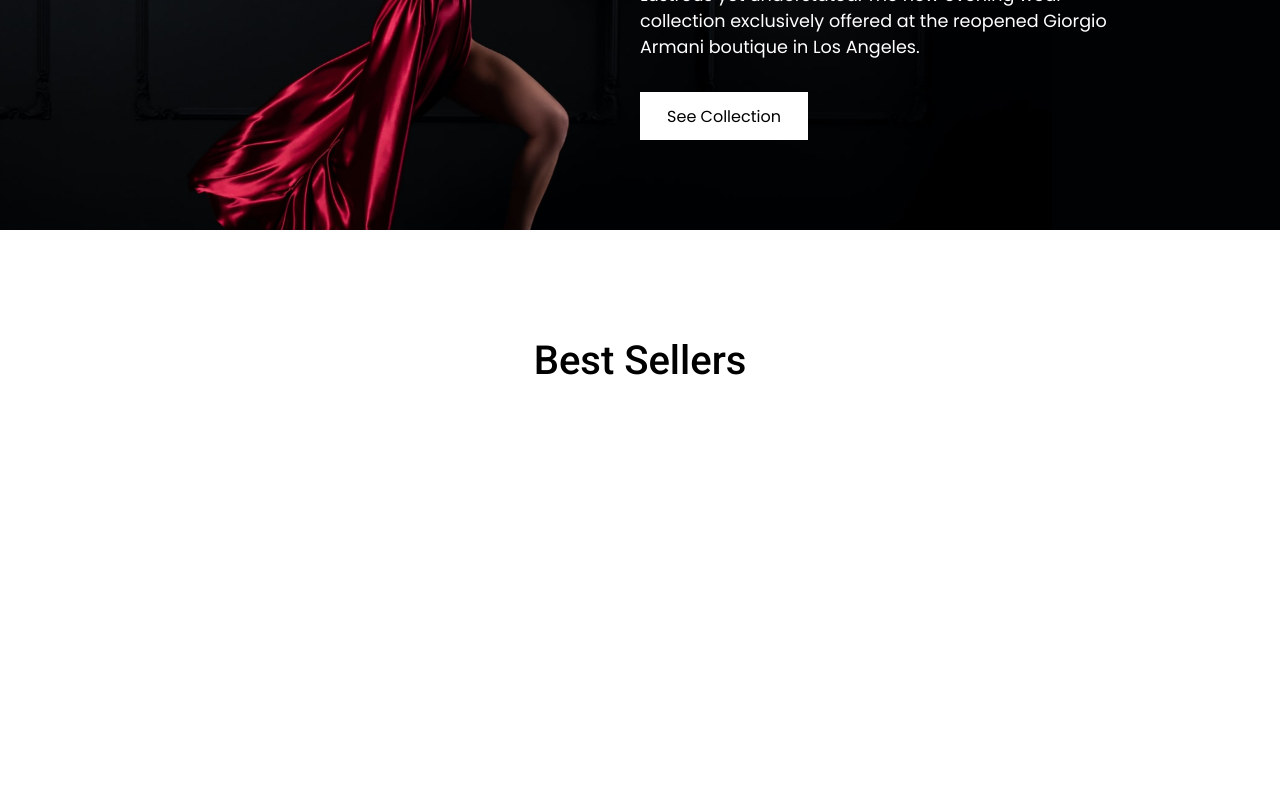
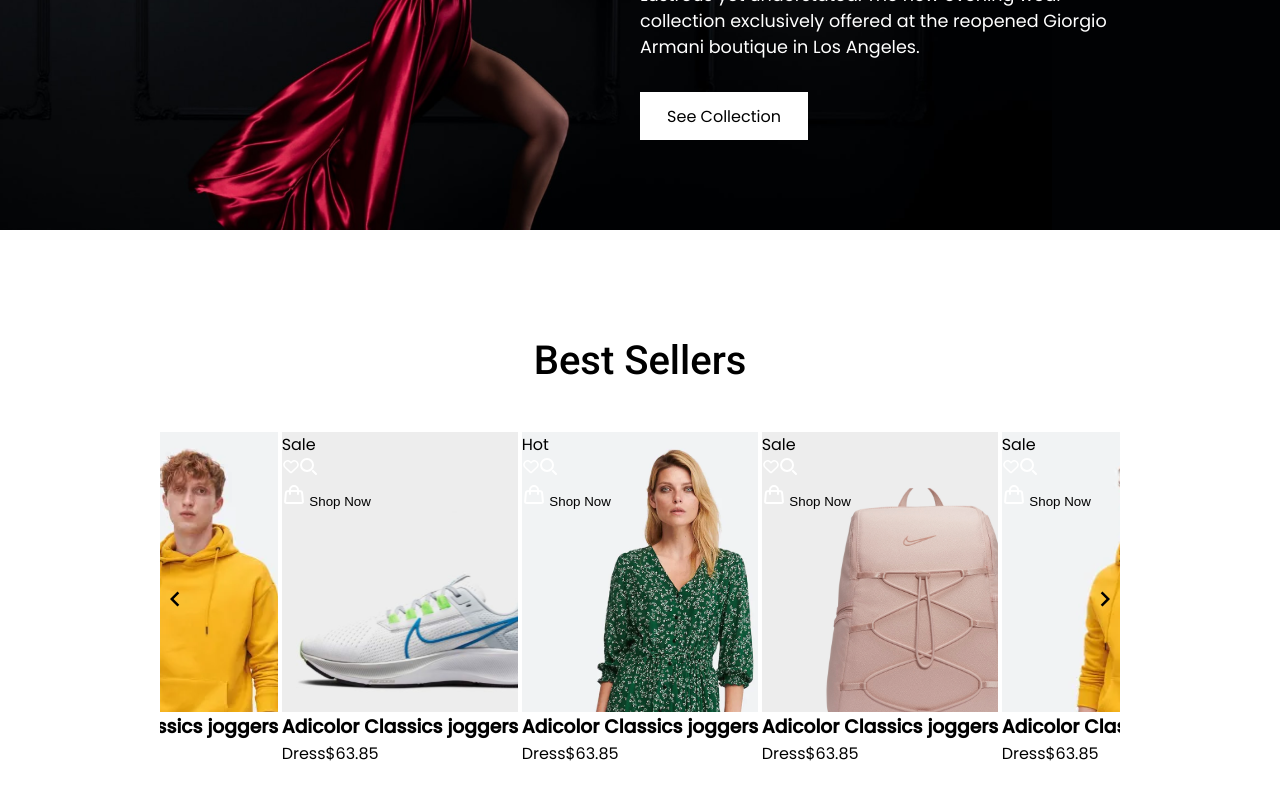
Before and after one commit to PedroMakengo/app-task-vuejs, a Vue app: page / in a window 1280 px wide. Shown: the part 3060-3860 px from the top of the page. Before the commit the page ends 3508 px from the top, so only its background shows below. Built offline with nearby package versions, Linux system fonts and the light colour scheme.

Commit message:
Mudando algumas coisas

```diff
--- /dev/null
+++ b/src/components/BestSellers/Carousel/index.vue
@@ -0,0 +1,167 @@
+<!-- eslint-disable vue/multi-word-component-names -->
+<template>
+  <Carousel :items-to-show="4" :wrap-around="true">
+    <Slide v-for="(item, index) in items" :key="index">
+      <article class="item-product">
+        <div
+          class="bg-item__product bg-product"
+          :class="(active = item.done === false ? 'm-top' : '')"
+          :style="`background-image: url(${item.urlImage}) `"
+        >
+          <span
+            v-show="item.done"
+            :class="
+              (active = item.promo === 'Sale' ? 'activeSale' : 'activeHot')
+            "
+          >
+            {{ item.promo }}
+          </span>
+          <div class="tickets">
+            <div class="content-tickets">
+              <div class="favorite">
+                <button>
+                  <svg
+                    width="18"
+                    height="18"
+                    viewBox="0 0 24 24"
+                    fill="none"
+                    xmlns="http://www.w3.org/2000/svg"
+                  >
+                    <path
+                      d="M4.45067 13.9082L11.4033 20.4395C11.6428 20.6644 11.7625 20.7769 11.9037 20.8046C11.9673 20.8171 12.0327 20.8171 12.0963 20.8046C12.2375 20.7769 12.3572 20.6644 12.5967 20.4395L19.5493 13.9082C21.5055 12.0706 21.743 9.0466 20.0978 6.92607L19.7885 6.52734C17.8203 3.99058 13.8696 4.41601 12.4867 7.31365C12.2913 7.72296 11.7087 7.72296 11.5133 7.31365C10.1304 4.41601 6.17972 3.99058 4.21154 6.52735L3.90219 6.92607C2.25695 9.0466 2.4945 12.0706 4.45067 13.9082Z"
+                      stroke="#fff"
+                      stroke-width="2"
+                    />
+                  </svg>
+                </button>
+                <button>
+                  <svg
+                    width="17"
+                    height="17"
+                    viewBox="0 0 17 17"
+                    fill="none"
+                    xmlns="http://www.w3.org/2000/svg"
+                  >
+                    <circle
+                      cx="7"
+                      cy="7"
+                      r="6"
+                      stroke="#fff"
+                      stroke-width="2"
+                    />
+                    <path
+                      d="M16 16L13 13"
+                      stroke="#fff"
+                      stroke-width="2"
+                      stroke-linecap="round"
+                    />
+                  </svg>
+                </button>
+              </div>
+              <button class="shop-now">
+                <svg
+                  width="24"
+                  height="24"
+                  viewBox="0 0 24 24"
+                  fill="none"
+                  xmlns="http://www.w3.org/2000/svg"
+                >
+                  <path
+                    d="M8 12L8 8C8 5.79086 9.79086 4 12 4V4C14.2091 4 16 5.79086 16 8L16 12"
+                    stroke="white"
+                    stroke-width="2"
+                    stroke-linecap="round"
+                  />
+                  <path
+                    d="M3.69435 12.6678C3.83942 10.9269 3.91196 10.0565 4.48605 9.52824C5.06013 9 5.9336 9 7.68053 9H16.3195C18.0664 9 18.9399 9 19.514 9.52824C20.088 10.0565 20.1606 10.9269 20.3057 12.6678L20.8195 18.8339C20.904 19.8474 20.9462 20.3542 20.6491 20.6771C20.352 21 19.8435 21 18.8264 21H5.1736C4.15655 21 3.64802 21 3.35092 20.6771C3.05382 20.3542 3.09605 19.8474 3.18051 18.8339L3.69435 12.6678Z"
+                    stroke="white"
+                    stroke-width="2"
+                  />
+                </svg>
+
+                Shop Now
+              </button>
+            </div>
+          </div>
+        </div>
+        <div class="content-text">
+          <h3>Adicolor Classics joggers</h3>
+          <div class="price">
+            <span class="price-slug">Dress</span>
+            <span>$63.85</span>
+          </div>
+        </div>
+      </article>
+    </Slide>
+
+    <template #addons>
+      <Navigation />
+    </template>
+  </Carousel>
+</template>
+
+<script>
+import { defineComponent } from "vue";
+import { Carousel, Navigation, Slide } from "vue3-carousel";
+
+import "vue3-carousel/dist/carousel.css";
+
+export default defineComponent({
+  name: "WrapAround",
+  components: {
+    Carousel,
+    Slide,
+    Navigation,
+  },
+  data() {
+    return {
+      items: [
+        {
+          name: "Adicolor",
+          urlImage: require("../../../assets/img/product/p5.svg"),
+          done: true,
+          promo: "Hot",
+          price: 65,
+          category: "Dress",
+        },
+        {
+          name: "Adicolor",
+          urlImage: require("../../../assets/img/product/p2.svg"),
+          done: true,
+          promo: "Sale",
+          price: 65,
+          category: "Dress",
+        },
+        {
+          name: "Adicolor",
+          urlImage: require("../../../assets/img/product/p4.svg"),
+          done: true,
+          promo: "Sale",
+          price: 65,
+          category: "Dress",
+        },
+        {
+          name: "Adicolor",
+          urlImage: require("../../../assets/img/product/p6.svg"),
+          done: true,
+          promo: "Sale",
+          price: 65,
+          category: "Dress",
+        },
+      ],
+    };
+  },
+});
+</script>
+
+<style scoped>
+.carousel__item {
+  background: red;
+  width: 95%;
+  height: 300px;
+}
+
+.bg-item__product {
+  height: 35vh;
+}
+</style>
--- a/src/components/BestSellers/index.vue
+++ b/src/components/BestSellers/index.vue
@@ -3,15 +3,21 @@
   <section id="bestSellers">
     <div class="container">
       <TitleSection title="Best Sellers" />
+
+      <div class="content-carousel">
+        <Carousel />
+      </div>
     </div>
   </section>
 </template>
 
 <script>
 import TitleSection from "@/components/TitleSection";
+import Carousel from "@/components/BestSellers/Carousel";
 export default {
   components: {
     TitleSection,
+    Carousel,
   },
 };
 </script>
@@ -20,4 +26,8 @@ export default {
 #bestSellers {
   padding-bottom: 4rem;
 }
+
+.content-carousel {
+  margin-top: 3rem;
+}
 </style>
--- a/src/components/ExploreStyles/ItemStyle/index.vue
+++ b/src/components/ExploreStyles/ItemStyle/index.vue
@@ -2,7 +2,7 @@
 <template>
   <div
     class="bg-style item__style"
-    v-for="(item, index) in dataExplore"
+    v-for="(item, index) in items"
     :key="index"
     :style="`background-image: url(${item.urlImage})`"
   >
@@ -18,7 +18,7 @@ export default {
   // eslint-disable-next-line vue/multi-word-component-names
   name: "ItemStyleSecondary",
   props: {
-    dataExplore: [],
+    items: Array,
   },
 };
 </script>
@@ -27,7 +27,7 @@ export default {
 .style__secondary .item__style {
   width: 48%;
   background-repeat: no-repeat;
-  background-size: 100% ;
+  background-size: 100%;
   cursor: pointer;
 }
 </style>
--- a/src/components/ExploreStyles/SecondaryStyle/index.vue
+++ b/src/components/ExploreStyles/SecondaryStyle/index.vue
@@ -1,7 +1,7 @@
 <!-- eslint-disable vue/multi-word-component-names -->
 <template>
   <div class="style__secondary">
-    <ItemStyle :dataExplore="exploreData" />
+    <ItemStyle :items="itemsProduct" />
   </div>
 </template>
 
@@ -13,7 +13,7 @@ export default {
   components: { ItemStyle },
   data() {
     return {
-      exploreData: [
+      itemsProduct: [
         {
           name: "Item 1",
           qtProduct: 103,
--- a/src/components/Product/ProductItem/index.vue
+++ b/src/components/Product/ProductItem/index.vue
@@ -96,12 +96,12 @@ export default {
 
 <style scoped>
 /* Product */
-.content-products .item-product {
+.item-product {
   width: 23.8%;
   cursor: pointer;
 }
 
-.content-products .bg-product {
+.bg-product {
   background-color: #ebecec;
   background-repeat: no-repeat;
   background-position: center;
@@ -112,7 +112,7 @@ export default {
 }
 
 /* Tickets */
-.content-products .bg-product .tickets {
+.bg-product .tickets {
   display: flex;
 
   justify-content: center;
@@ -125,7 +125,7 @@ export default {
   height: 100% !important;
 }
 
-.content-products .bg-product .tickets .content-tickets {
+.bg-product .tickets .content-tickets {
   background: var(--bg-btn);
   width: 100%;
 
@@ -138,12 +138,12 @@ export default {
   padding-inline: 1rem;
 }
 
-.content-products .bg-product:hover .tickets .content-tickets {
+.bg-product:hover .tickets .content-tickets {
   display: flex;
 }
 
 /* Btn Comprar */
-.content-products .bg-product .tickets .content-tickets button {
+.bg-product .tickets .content-tickets button {
   color: white;
 
   display: flex;
@@ -151,12 +151,12 @@ export default {
   gap: 0.6rem;
 }
 
-.content-products .bg-product .tickets .content-tickets button svg {
+.bg-product .tickets .content-tickets button svg {
   width: 18px;
   height: 18px;
 }
 
-.content-products .bg-product span {
+.bg-product span {
   display: flex;
 
   align-items: center;
```
